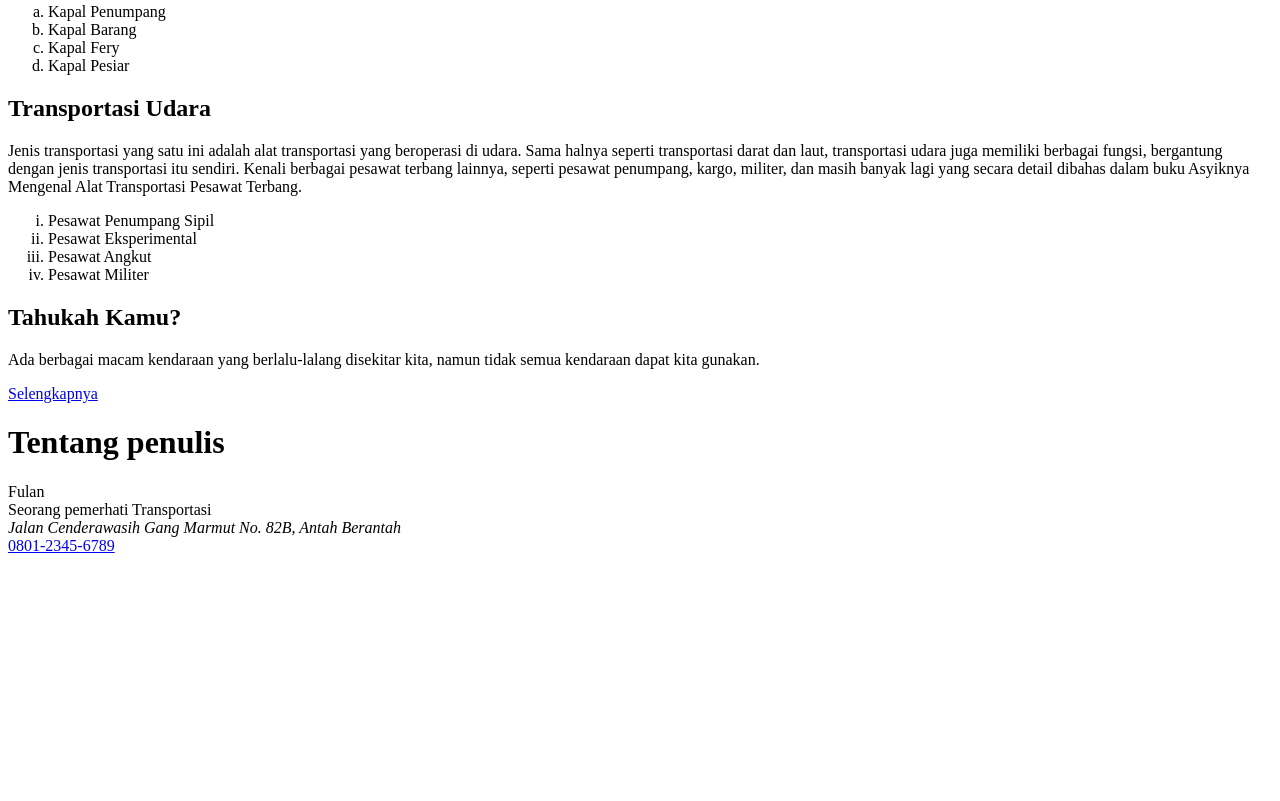
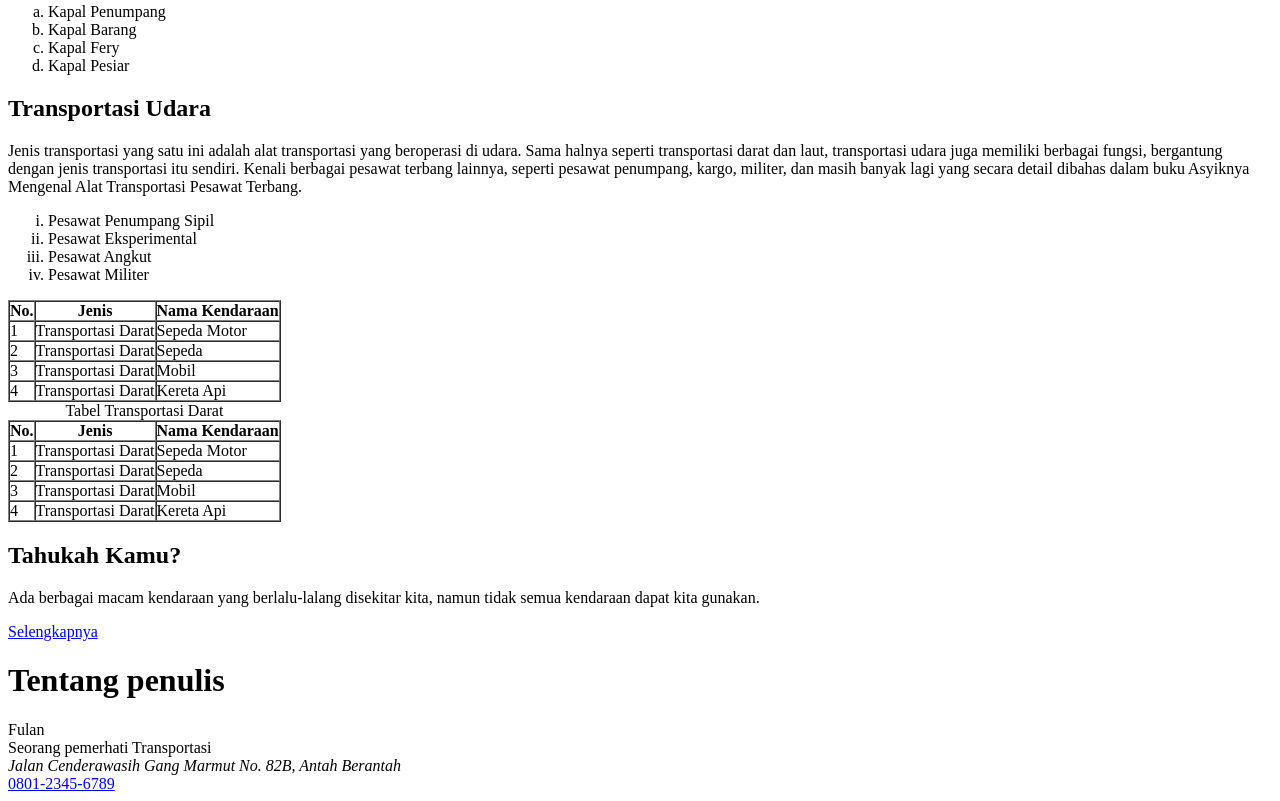
Before and after one commit to limfiq/dasar-web-dengan-html-css-dan-javascript, a plain HTML site: page 3 Semantik.html in a window 1280 px wide. Shown: the part 755-1556 px from the top of the page. Before the commit the page ends 1318 px from the top, so only its background shows below. Drawn offline with Linux system fonts and the light colour scheme.

Commit message:
update tabel

```diff
--- a/3 Semantik.html
+++ b/3 Semantik.html
@@ -67,6 +67,66 @@ Kenali berbagai pesawat terbang lainnya, seperti pesawat penumpang, kargo, milit
 			</ol>
 
 		</div>
+		<table border="1" cellspacing="0" cellpadding="0">
+			<tr>
+				<th>No.</th>
+				<th>Jenis</th>
+				<th>Nama Kendaraan</th>
+			</tr>
+			<tr>
+				<td>1</td>
+				<td>Transportasi Darat</td>
+				<td>Sepeda Motor</td>
+			</tr>
+			<tr>
+				<td>2</td>
+				<td>Transportasi Darat</td>
+				<td>Sepeda</td>
+			</tr>
+			<tr>
+				<td>3</td>
+				<td>Transportasi Darat</td>
+				<td>Mobil</td>
+			</tr>
+			<tr>
+				<td>4</td>
+				<td>Transportasi Darat</td>
+				<td>Kereta Api</td>
+			</tr>
+		</table>
+		<table border="1" cellspacing="0" cellpadding="0">
+			<caption>Tabel Transportasi Darat</caption>
+			<thead>
+			<tr>
+				<th>No.</th>
+				<th>Jenis</th>
+				<th>Nama Kendaraan</th>
+			</tr>
+			</thead>
+			<tbody>
+			<tr>
+				<td>1</td>
+				<td>Transportasi Darat</td>
+				<td>Sepeda Motor</td>
+			</tr>
+			<tr>
+				<td>2</td>
+				<td>Transportasi Darat</td>
+				<td>Sepeda</td>
+			</tr>
+			<tr>
+				<td>3</td>
+				<td>Transportasi Darat</td>
+				<td>Mobil</td>
+			</tr>
+			<tr>
+				<td>4</td>
+				<td>Transportasi Darat</td>
+				<td>Kereta Api</td>
+			</tr>
+		</tbody>
+		</table>
+
 	</main>
 		<aside><h2>Tahukah Kamu?</h2> <p>Ada berbagai macam kendaraan yang berlalu-lalang disekitar kita, namun tidak semua kendaraan dapat kita gunakan.
 		</p></aside>
```
